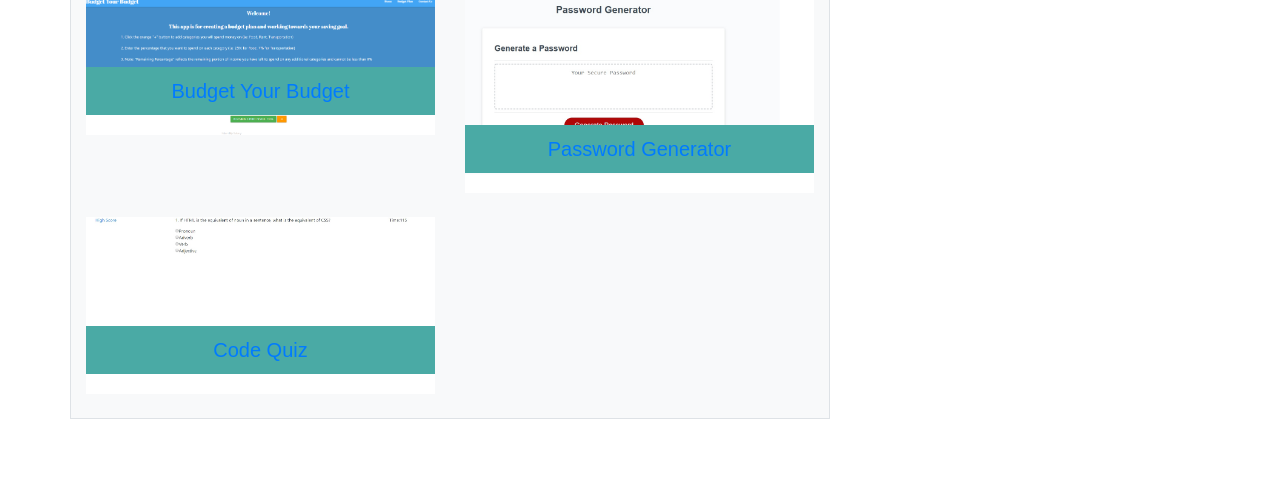
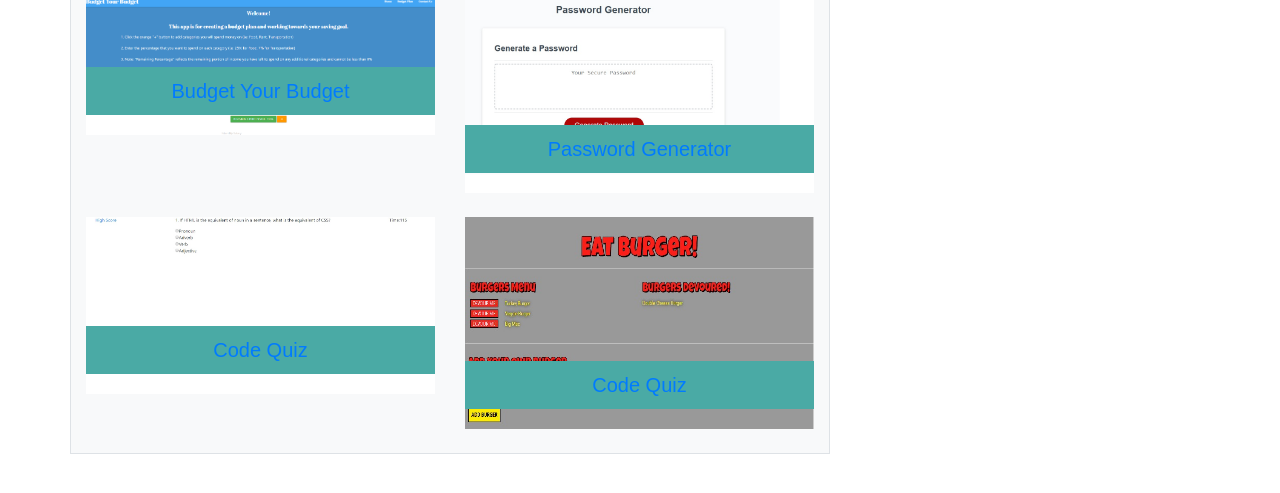
Before and after one commit to waveshocker/portfolio_site, a plain HTML site: page portfolio.html in a window 1280 px wide. Shown: the part 215-708 px from the top of the page. Drawn offline with nearby package versions, Linux system fonts and the light colour scheme.

Commit message:
Adding burger site

```diff
--- a/portfolio.html
+++ b/portfolio.html
@@ -69,6 +69,15 @@
                                 </div>
                             </div>
                         </div>
+                        <div class="col-sm-12 col-md-6 col-lg-6 mb-4">
+                            <div class="card bg-dark text-white rounded-0 border-0">
+                                <img src="assets/images/burger.jpg" class="card-img rounded-0"
+                                    alt="Burger">
+                                <div class="card-img-banner d-flex align-items-center justify-content-center">
+                                    <a href="https://whispering-garden-48999.herokuapp.com/" _target="blank"><h5 class="card-title">Code Quiz</h5></a>
+                                </div>
+                            </div>
+                        </div>
                     </div>
                 </div>
             </div>
```
Also changed, not shown: assets/images/burger.jpg (added).
